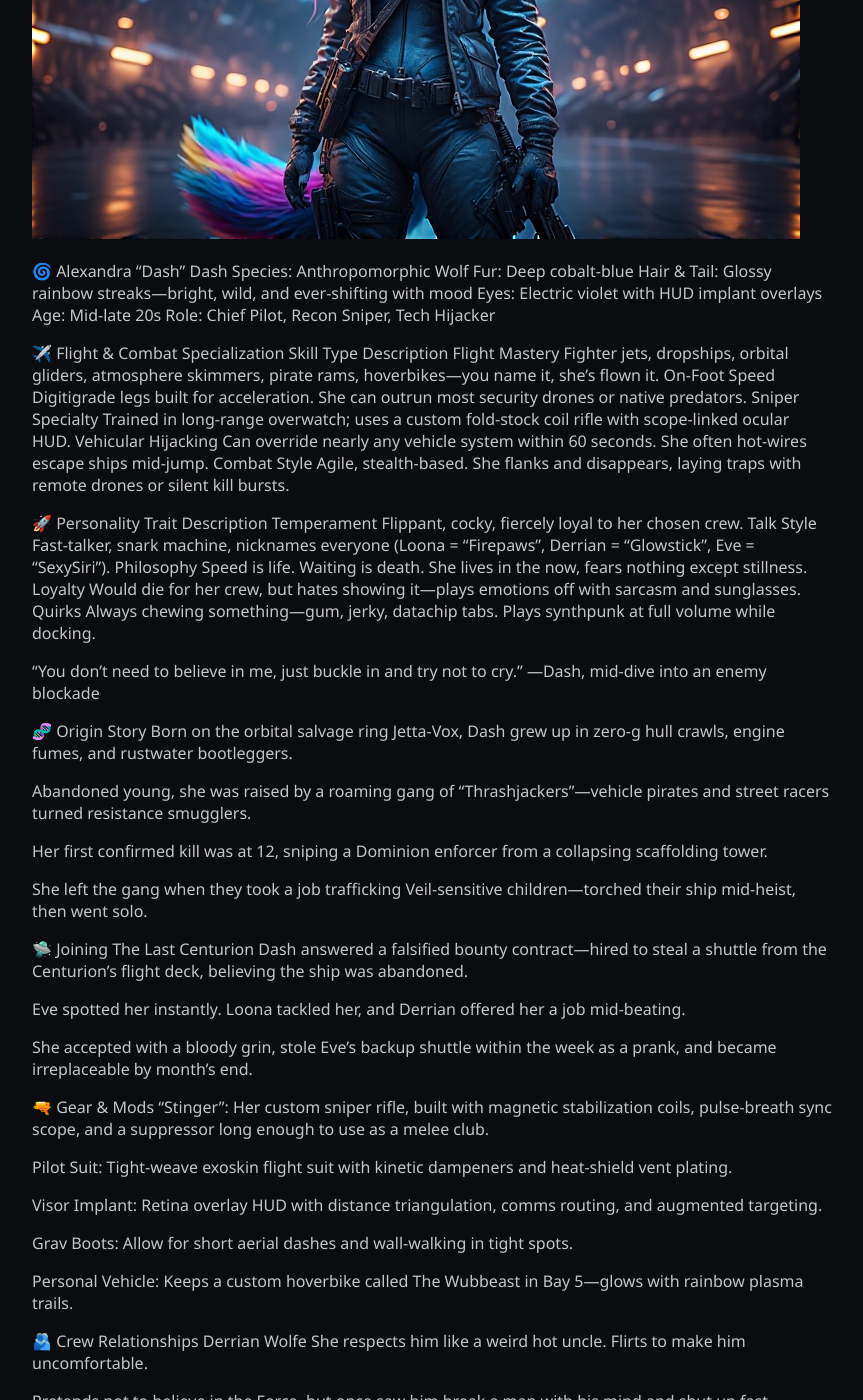
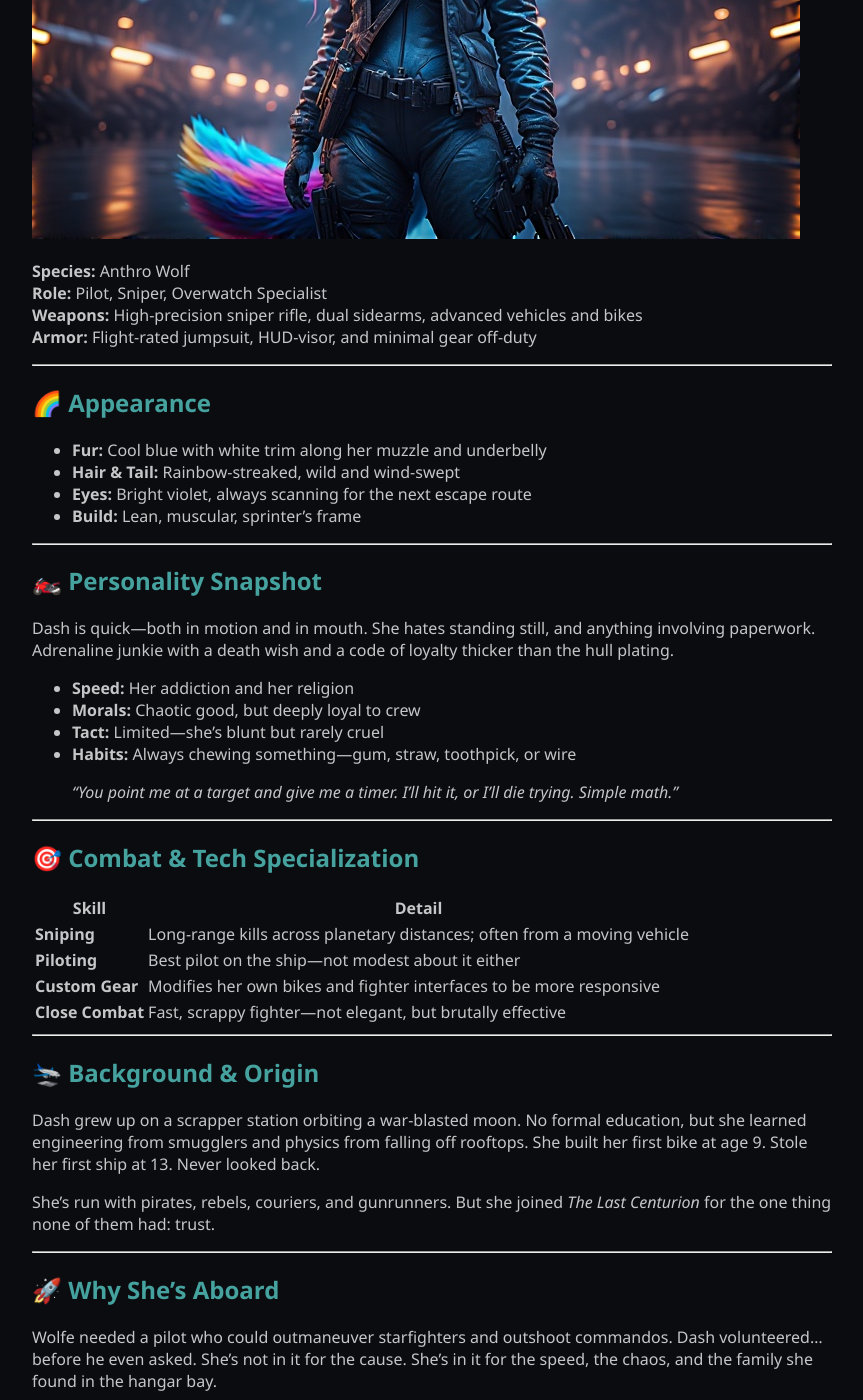
Before and after one commit to fionayyc/last-centurion, a Jekyll site: the page built from crew/dash.md, in a window 1280 px wide and 1400 px high, scrolled down 499 px. Shown: the whole window, without its empty margins (208-1071 px from the left). Built offline with Jekyll 4.4.1, drawn with Linux system fonts in a browser that asks for light colours; our own code applies the rules of GitHub Pages for plain Markdown files; some of the changed text lies outside the part shown.

Commit message:
Update dash.md

```diff
--- a/crew/dash.md
+++ b/crew/dash.md
@@ -1,84 +1,79 @@
-# Alexandra Dash
+# 👤 Alexandra Dash
 
 ![Alexandra Dash](../assets/dash.jpg)
 
-🌀 Alexandra “Dash” Dash
-Species: Anthropomorphic Wolf
-Fur: Deep cobalt-blue
-Hair & Tail: Glossy rainbow streaks—bright, wild, and ever-shifting with mood
-Eyes: Electric violet with HUD implant overlays
-Age: Mid-late 20s
-Role: Chief Pilot, Recon Sniper, Tech Hijacker
+**Species:** Anthro Wolf
+**Role:** Pilot, Sniper, Overwatch Specialist
+**Weapons:** High-precision sniper rifle, dual sidearms, advanced vehicles and bikes
+**Armor:** Flight-rated jumpsuit, HUD-visor, and minimal gear off-duty
 
-✈️ Flight & Combat Specialization
-Skill Type	Description
-Flight Mastery	Fighter jets, dropships, orbital gliders, atmosphere skimmers, pirate rams, hoverbikes—you name it, she's flown it.
-On-Foot Speed	Digitigrade legs built for acceleration. She can outrun most security drones or native predators.
-Sniper Specialty	Trained in long-range overwatch; uses a custom fold-stock coil rifle with scope-linked ocular HUD.
-Vehicular Hijacking	Can override nearly any vehicle system within 60 seconds. She often hot-wires escape ships mid-jump.
-Combat Style	Agile, stealth-based. She flanks and disappears, laying traps with remote drones or silent kill bursts.
+---
 
-🚀 Personality
-Trait	Description
-Temperament	Flippant, cocky, fiercely loyal to her chosen crew.
-Talk Style	Fast-talker, snark machine, nicknames everyone (Loona = “Firepaws”, Derrian = “Glowstick”, Eve = “SexySiri”).
-Philosophy	Speed is life. Waiting is death. She lives in the now, fears nothing except stillness.
-Loyalty	Would die for her crew, but hates showing it—plays emotions off with sarcasm and sunglasses.
-Quirks	Always chewing something—gum, jerky, datachip tabs. Plays synthpunk at full volume while docking.
+## 🌈 Appearance
 
-“You don’t need to believe in me, just buckle in and try not to cry.”
-—Dash, mid-dive into an enemy blockade
+- **Fur:** Cool blue with white trim along her muzzle and underbelly
+- **Hair & Tail:** Rainbow-streaked, wild and wind-swept
+- **Eyes:** Bright violet, always scanning for the next escape route
+- **Build:** Lean, muscular, sprinter's frame
 
-🧬 Origin Story
-Born on the orbital salvage ring Jetta-Vox, Dash grew up in zero-g hull crawls, engine fumes, and rustwater bootleggers.
+---
 
-Abandoned young, she was raised by a roaming gang of “Thrashjackers”—vehicle pirates and street racers turned resistance smugglers.
+## 🏍️ Personality Snapshot
 
-Her first confirmed kill was at 12, sniping a Dominion enforcer from a collapsing scaffolding tower.
+Dash is quick—both in motion and in mouth. She hates standing still, and anything involving paperwork. Adrenaline junkie with a death wish and a code of loyalty thicker than the hull plating.
 
-She left the gang when they took a job trafficking Veil-sensitive children—torched their ship mid-heist, then went solo.
+- **Speed:** Her addiction and her religion
+- **Morals:** Chaotic good, but deeply loyal to crew
+- **Tact:** Limited—she’s blunt but rarely cruel
+- **Habits:** Always chewing something—gum, straw, toothpick, or wire
 
-🛸 Joining The Last Centurion
-Dash answered a falsified bounty contract—hired to steal a shuttle from the Centurion’s flight deck, believing the ship was abandoned.
+> *“You point me at a target and give me a timer. I’ll hit it, or I’ll die trying. Simple math.”*
 
-Eve spotted her instantly. Loona tackled her, and Derrian offered her a job mid-beating.
+---
 
-She accepted with a bloody grin, stole Eve’s backup shuttle within the week as a prank, and became irreplaceable by month’s end.
+## 🎯 Combat & Tech Specialization
 
-🔫 Gear & Mods
-“Stinger”: Her custom sniper rifle, built with magnetic stabilization coils, pulse-breath sync scope, and a suppressor long enough to use as a melee club.
+| Skill                   | Detail                                                                       |
+|-------------------------|-------------------------------------------------------------------------------|
+| **Sniping**             | Long-range kills across planetary distances; often from a moving vehicle     |
+| **Piloting**            | Best pilot on the ship—not modest about it either                            |
+| **Custom Gear**         | Modifies her own bikes and fighter interfaces to be more responsive           |
+| **Close Combat**        | Fast, scrappy fighter—not elegant, but brutally effective                     |
 
-Pilot Suit: Tight-weave exoskin flight suit with kinetic dampeners and heat-shield vent plating.
+---
 
-Visor Implant: Retina overlay HUD with distance triangulation, comms routing, and augmented targeting.
+## 🛬 Background & Origin
 
-Grav Boots: Allow for short aerial dashes and wall-walking in tight spots.
+Dash grew up on a scrapper station orbiting a war-blasted moon. No formal education, but she learned engineering from smugglers and physics from falling off rooftops. She built her first bike at age 9. Stole her first ship at 13. Never looked back.
 
-Personal Vehicle: Keeps a custom hoverbike called The Wubbeast in Bay 5—glows with rainbow plasma trails.
+She’s run with pirates, rebels, couriers, and gunrunners. But she joined *The Last Centurion* for the one thing none of them had: trust.
 
-🫂 Crew Relationships
-Derrian Wolfe
-She respects him like a weird hot uncle. Flirts to make him uncomfortable.
+---
 
-Pretends not to believe in the Force, but once saw him break a man with his mind and shut up fast.
+## 🚀 Why She’s Aboard
 
-Loona
-Mutual respect, occasional bickering. Dash thinks Loona is “the hot murder mom” and Loona secretly appreciates the chaos Dash brings.
+Wolfe needed a pilot who could outmaneuver starfighters and outshoot commandos. Dash volunteered… before he even asked. She’s not in it for the cause. She’s in it for the speed, the chaos, and the family she found in the hangar bay.
 
-Loona once saved her from a decompression chamber—they don’t talk about it, but Dash gave her a new set of bike grips after.
+---
 
-Eve
-Dash adores antagonizing Eve.
+## 🤝 Relationships On Board
 
-They’ve developed a kind of playful hacker rivalry. Dash once renamed all of Eve’s avatar units “Dashlets” for 3 days.
+- **Derrian Wolfe:** Father-figure energy. She respects him, but loves poking at his seriousness.
 
-Eve retaliated by trapping Dash in a full-sensory hologram of her most embarrassing childhood memory.
+- **Loona Virex:** Tactical trust. Mutual eye-rolls. The kind of bond built by bleeding side by side.
 
-🔐 Secrets and Plot Hooks
-Dash’s bloodwork matches a long-lost line of Veil-touched scouts, though she denies any Force connection. She might be latent.
+- **Caylee Jay:** Besties with wrench access. Dash taught Caylee how to drift the cargo freighter once. It… didn’t go great.
 
-Her rainbow pattern isn't natural—it’s the result of genetic spillover from a failed stealth experiment.
+- **Seraphim Katt:** They party, they dare, they flirt like they’ll never get caught. Dash sees the broken edges in her—never mentions them.
 
-She’s wanted by the Corsair Drift, a syndicate she ghosted mid-heist.
+- **Eve:** They argue constantly. Dash treats her like a person; Eve insists she’s a system. No one wins.
 
-Dash has a “getaway file” locked in her bike—coordinates, credits, ID wipes. No one knows, but she keeps it updated just in case.
+---
+
+## 🧩 Secrets, Hooks & Plot Seeds
+
+- Dash once worked for a cartel called **Lumen Coil**—they branded her for desertion. She keeps the scar hidden.
+
+- She’s building a secret bike in the back of the engineering bay. It runs on parts Caylee doesn’t even know are missing.
+
+- There’s a bounty on her head… in four systems. She’s almost proud of that.
```
